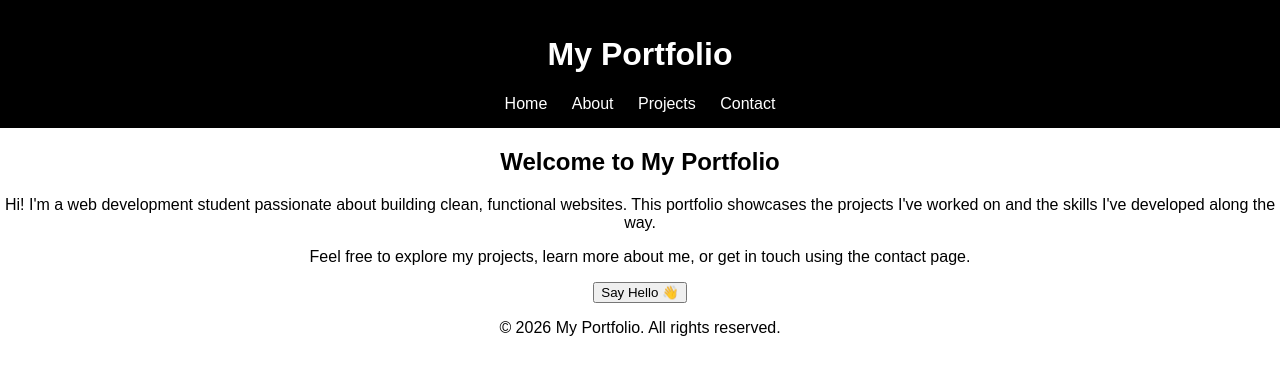
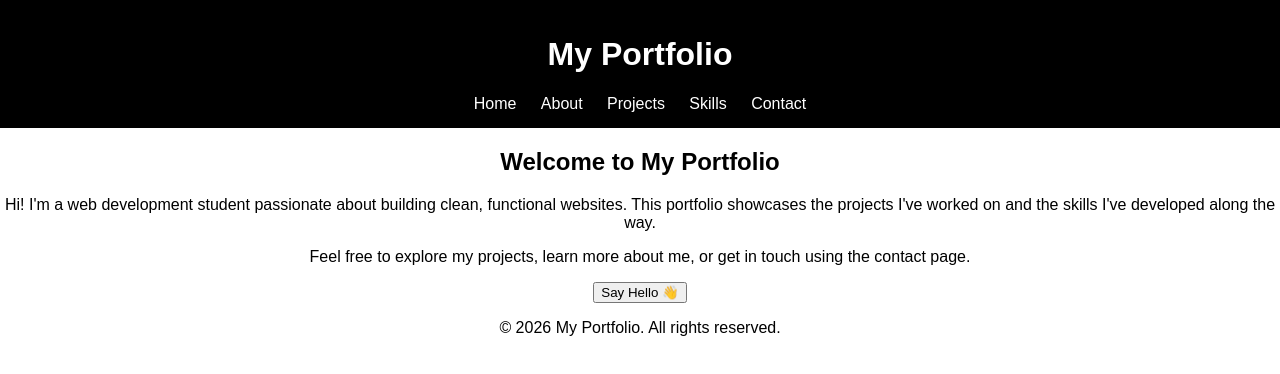
Before and after one commit to nmglick05-bot/Mywebsitetake4, a website: page public/index.html in a window 1280 px wide. Drawn offline with Linux system fonts and the light colour scheme.

Commit message:
Add 'Skills' link to navigation menu

```diff
--- a/public/index.html
+++ b/public/index.html
@@ -15,6 +15,7 @@
     <a href="/">Home</a>
     <a href="/about">About</a>
     <a href="/projects">Projects</a>
+     <a href="/skills">Skills</a>
     <a href="/contact">Contact</a>
   </nav>
 </header>
```
